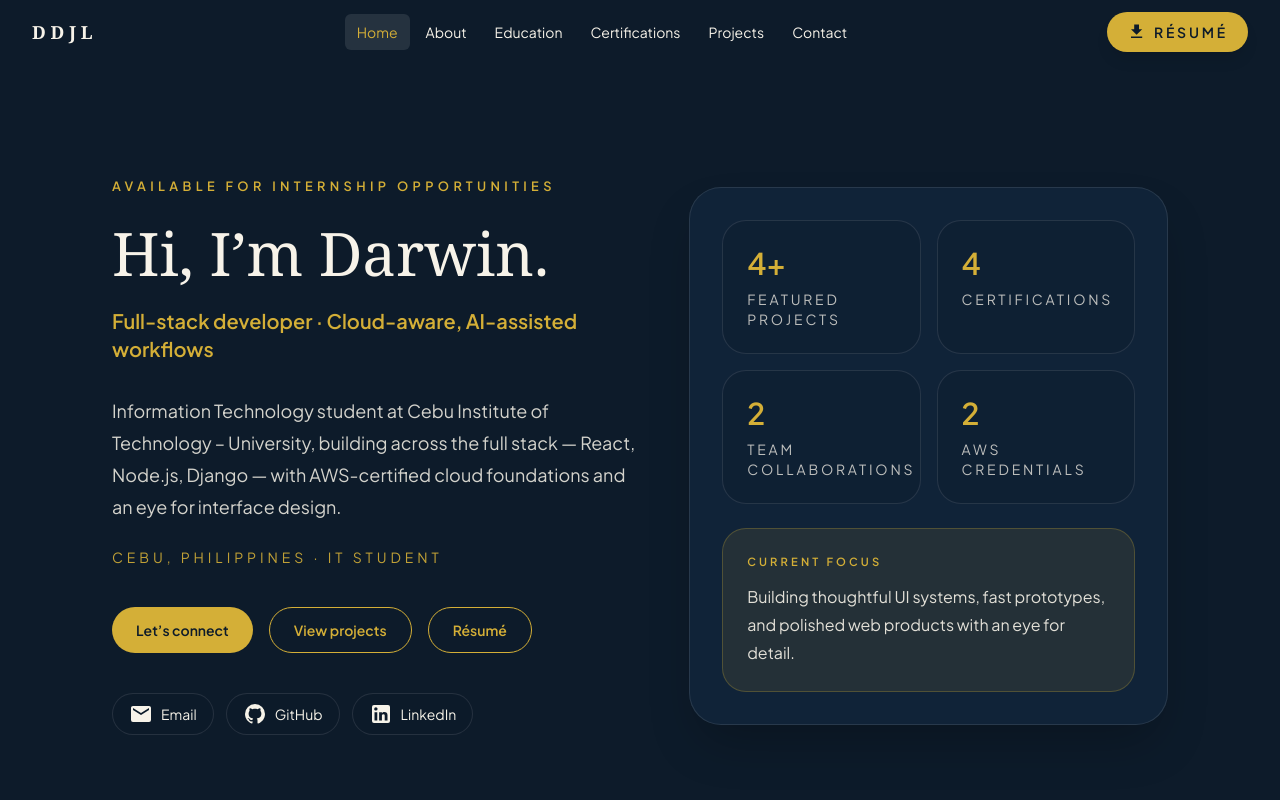
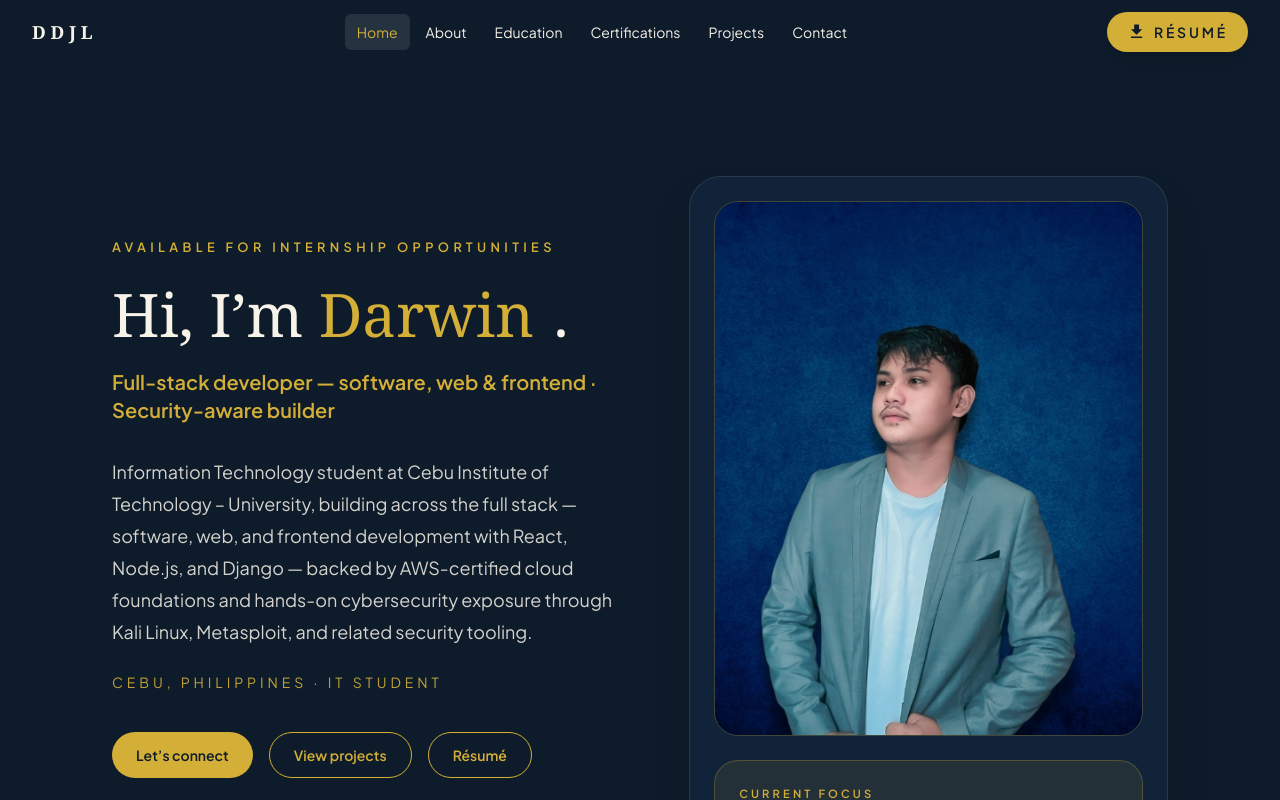
Before and after one commit to Dadaisuk1/Dadaisuk1, a React app in the folder portfolio/: page / in a window 1280 px wide. Shown: the top 800 px of the page. Built offline with nearby package versions, Linux system fonts and the light colour scheme; the HTML template or start-up script is replaced by a standard one.

Commit message:
f: image, about me

```diff
--- a/portfolio/src/Home.jsx
+++ b/portfolio/src/Home.jsx
@@ -1,4 +1,4 @@
-import { useEffect } from 'react';
+import { useEffect, useState } from 'react';
 import { Icon } from '@mdi/react';
 import { mdiEmail, mdiGithub, mdiLinkedin } from '@mdi/js';
 import Navigation from './components/Navigation';
@@ -9,6 +9,12 @@ import SpotlightGrid from './components/SpotlightGrid';
 import DarkModeToggle from './components/DarkModeToggle';
 import Lenis from 'lenis';
 import 'lenis/dist/lenis.css';
+import heroPhoto from './assets/2x2pic.jpg';
+
+// Cycles in the "Hi, I'm ___." greeting every 5s. Kept as a plain array
+// (not derived from anything) since it's a stylistic name-variant list,
+// not structured data reused elsewhere.
+const NAME_VARIANTS = ['Darwin', 'Darryl', 'Largoza'];
 
 const contactIconMap = {
   Email: mdiEmail,
@@ -18,19 +24,11 @@ const contactIconMap = {
 
 const heroContent = {
   eyebrow: 'Available for internship opportunities',
-  greeting: 'Hi, I’m Darwin.',
-  tagline: 'Full-stack developer · Cloud-aware, AI-assisted workflows',
+  tagline: 'Full-stack developer — software, web & frontend · Security-aware builder',
   summary:
-    'Information Technology student at Cebu Institute of Technology – University, building across the full stack — React, Node.js, Django — with AWS-certified cloud foundations and an eye for interface design.',
+    'Information Technology student at Cebu Institute of Technology – University, building across the full stack — software, web, and frontend development with React, Node.js, and Django — backed by AWS-certified cloud foundations and hands-on cybersecurity exposure through Kali Linux, Metasploit, and related security tooling.',
   location: 'Cebu, Philippines · IT Student',
 };
-
-const heroStats = [
-  { value: '4+', label: 'Featured projects' },
-  { value: '4', label: 'Certifications' },
-  { value: '2', label: 'Team collaborations' },
-  { value: '2', label: 'AWS credentials' },
-];
 
 const projects = [
   {
@@ -111,6 +109,9 @@ const skills = [
   'API design',
   'UX/UI',
   'Cloud foundations',
+  'Kali Linux',
+  'Metasploit',
+  'Security fundamentals',
 ];
 
 const contactLinks = [
@@ -129,6 +130,17 @@ const contactLinks = [
 ];
 
 function Home() {
+  const [nameIndex, setNameIndex] = useState(0);
+  const [namePaused, setNamePaused] = useState(false);
+
+  useEffect(() => {
+    if (namePaused) return undefined;
+    const id = setInterval(() => {
+      setNameIndex((i) => (i + 1) % NAME_VARIANTS.length);
+    }, 8000);
+    return () => clearInterval(id);
+  }, [namePaused]);
+
   useEffect(() => {
     const lenis = new Lenis({
       autoRaf: true,
@@ -165,8 +177,23 @@ function Home() {
             <p className="text-[0.8rem] font-semibold uppercase tracking-[0.34em] text-[#D4AF37]">
               {heroContent.eyebrow}
             </p>
-            <h1 className="mt-5 font-serif text-4xl leading-tight sm:text-5xl lg:text-6xl">
-              {heroContent.greeting}
+            <h1
+              className="mt-5 font-serif text-4xl leading-tight sm:text-5xl lg:text-6xl"
+              onMouseEnter={() => setNamePaused(true)}
+              onMouseLeave={() => setNamePaused(false)}
+              onFocus={() => setNamePaused(true)}
+              onBlur={() => setNamePaused(false)}
+            >
+              Hi, I’m{' '}
+              <span
+                key={NAME_VARIANTS[nameIndex]}
+                className="name-swap inline-block min-w-[7ch] text-[#D4AF37]"
+                aria-live="polite"
+                aria-atomic="true"
+              >
+                {NAME_VARIANTS[nameIndex]}
+              </span>
+              .
             </h1>
             <p className="mt-4 text-xl font-semibold text-[#D4AF37]">{heroContent.tagline}</p>
             <p className="mt-8 max-w-2xl text-lg leading-8 text-[#F7F3E9]/85">
@@ -216,19 +243,14 @@ function Home() {
             </div>
           </div>
 
-          <div className="rounded-[2rem] border border-white/10 bg-[#12263d]/80 p-8 shadow-2xl backdrop-blur-xl">
-            <div className="grid gap-4 sm:grid-cols-2">
-              {heroStats.map((stat) => (
-                <div
-                  key={stat.label}
-                  className="rounded-[1.5rem] border border-white/10 bg-[#0f2034]/80 p-6"
-                >
-                  <div className="text-3xl font-semibold text-[#D4AF37]">{stat.value}</div>
-                  <div className="mt-2 text-sm uppercase tracking-[0.2em] text-[#F7F3E9]/75">
-                    {stat.label}
-                  </div>
-                </div>
-              ))}
+          <div className="rounded-[2rem] border border-white/10 bg-[#12263d]/80 p-6 shadow-2xl backdrop-blur-xl">
+            <div className="overflow-hidden rounded-[1.5rem] border border-[#D4AF37]/25">
+              <img
+                src={heroPhoto}
+                alt="Portrait of Darwin Darryl Jean E. Largoza"
+                className="aspect-[4/5] w-full object-cover"
+                loading="eager"
+              />
             </div>
 
             <div className="mt-6 rounded-[1.5rem] border border-[#D4AF37]/25 bg-[#D4AF37]/10 p-6">
--- a/portfolio/src/index.css
+++ b/portfolio/src/index.css
@@ -110,6 +110,19 @@
   }
 }
 
+@keyframes name-fade {
+  from {
+    opacity: 0;
+    transform: translateY(0.35em) scale(0.96);
+    filter: blur(0.16em);
+  }
+  to {
+    opacity: 1;
+    transform: translateY(0);
+    filter: blur(0);
+  }
+}
+
 @keyframes marquee-left {
   from {
     transform: translateX(0);
@@ -170,6 +183,16 @@
     animation: pulse-glow 2s ease-in-out infinite;
   }
 
+  .name-swap {
+    animation: name-fade 0.5s cubic-bezier(0.22, 1, 0.36, 1);
+  }
+
+  @media (prefers-reduced-motion: reduce) {
+    .name-swap {
+      animation: none;
+    }
+  }
+
   .gradient-text {
     background: linear-gradient(135deg, #3b82f6, #8b5cf6);
     -webkit-background-clip: text;
```
Also changed, not shown: portfolio/src/assets/2x2pic.jpg (renamed from portfolio/src/assets/Formal Me.jpg).
